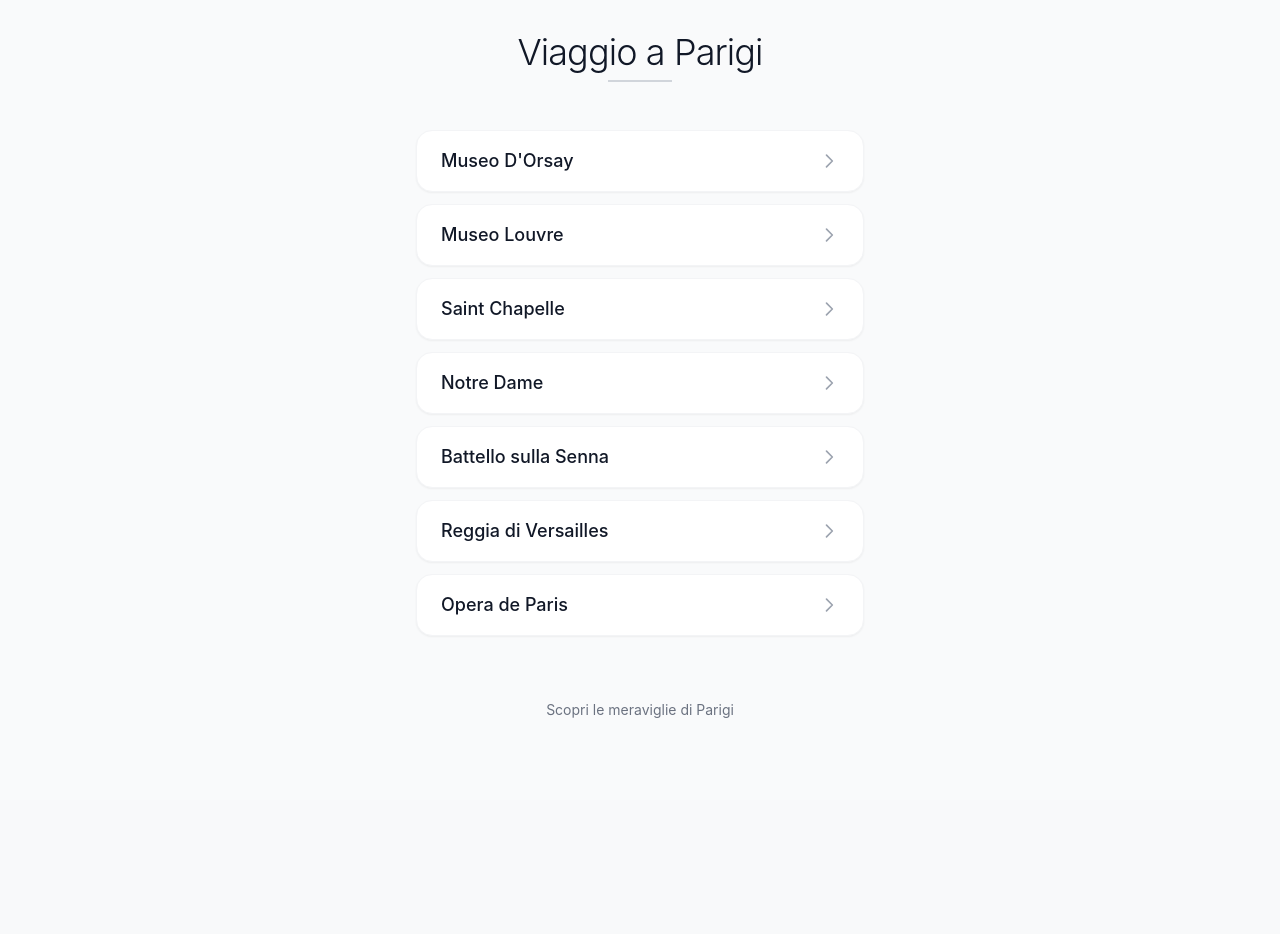
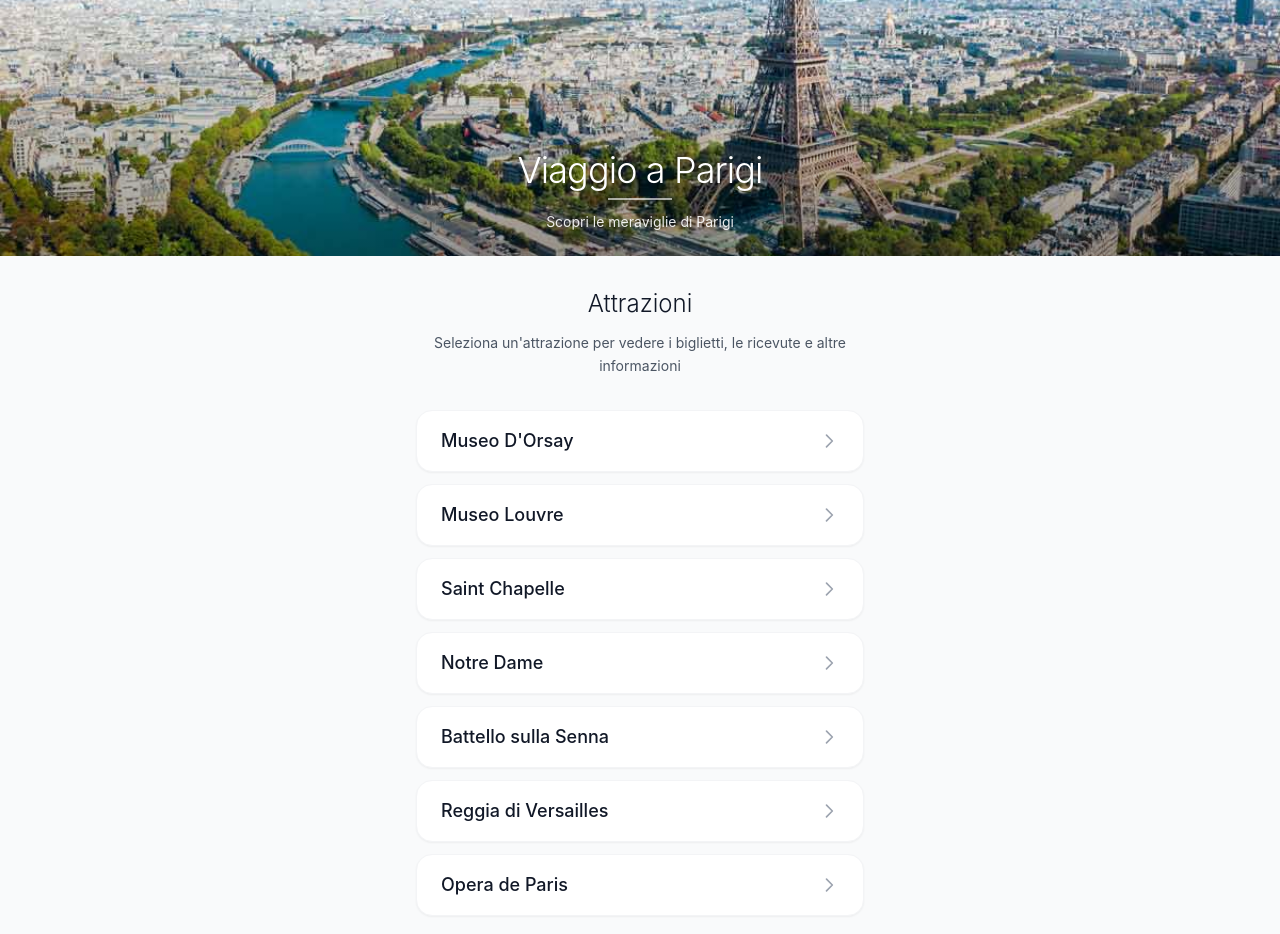
Before and after one commit to giuseppebuscio/parigi, a React (Create React App) app: page / in a window 1280 px wide. Shown: the top 934 px of the page. Before the commit the page ends 800 px from the top, so only its background shows below. Built offline with nearby package versions, Linux system fonts and the light colour scheme.

Commit message:
homepage

```diff
--- a/public/sw.js
+++ b/public/sw.js
@@ -7,7 +7,8 @@ const urlsToCache = [
   '/manifest.json',
   '/favicon.ico',
   '/logo192.png',
-  '/logo512.png'
+  '/logo512.png',
+  '/images/parigi.jpg'
 ];
 
 // Installazione del Service Worker
--- a/src/pages/HomePage.tsx
+++ b/src/pages/HomePage.tsx
@@ -15,15 +15,37 @@ const HomePage: React.FC<HomePageProps> = ({ attractions }) => {
   const navigate = useNavigate();
 
   return (
-    <div className="min-h-screen bg-gray-50 px-4 py-8">
-      <div className="max-w-md mx-auto">
-        {/* Header */}
-        <div className="text-center mb-12">
-          <h1 className="text-4xl font-light text-gray-900 mb-2 tracking-tight">
+    <div className="min-h-screen bg-gray-50">
+      {/* Cover Image */}
+      <div className="relative w-full h-64 mb-8">
+        <img
+          src="/images/parigi.jpg"
+          alt="Parigi"
+          className="w-full h-full object-cover"
+        />
+        <div className="absolute inset-0 bg-gradient-to-t from-black/40 to-transparent"></div>
+        <div className="absolute bottom-6 left-0 right-0 text-center px-4">
+          <h1 className="text-4xl font-light text-white mb-2 tracking-tight">
             Viaggio a Parigi
           </h1>
-          <div className="w-16 h-0.5 bg-gray-300 mx-auto"></div>
+          <div className="w-16 h-0.5 bg-white/60 mx-auto mb-3"></div>
+          <p className="text-sm text-white/90">
+            Scopri le meraviglie di Parigi
+          </p>
         </div>
+      </div>
+
+      <div className="px-4 pb-8">
+        <div className="max-w-md mx-auto">
+          {/* Attractions Section Header */}
+          <div className="text-center mb-8">
+            <h2 className="text-2xl font-light text-gray-900 mb-3">
+              Attrazioni
+            </h2>
+            <p className="text-sm text-gray-600 leading-relaxed">
+              Seleziona un'attrazione per vedere i biglietti, le ricevute e altre informazioni
+            </p>
+          </div>
 
         {/* Attractions Grid */}
         <div className="space-y-3">
@@ -55,11 +77,6 @@ const HomePage: React.FC<HomePageProps> = ({ attractions }) => {
           ))}
         </div>
 
-        {/* Footer */}
-        <div className="mt-16 text-center">
-          <p className="text-sm text-gray-500">
-            Scopri le meraviglie di Parigi
-          </p>
         </div>
       </div>
     </div>
```
Also changed, not shown: public/images/parigi.jpg (added).
